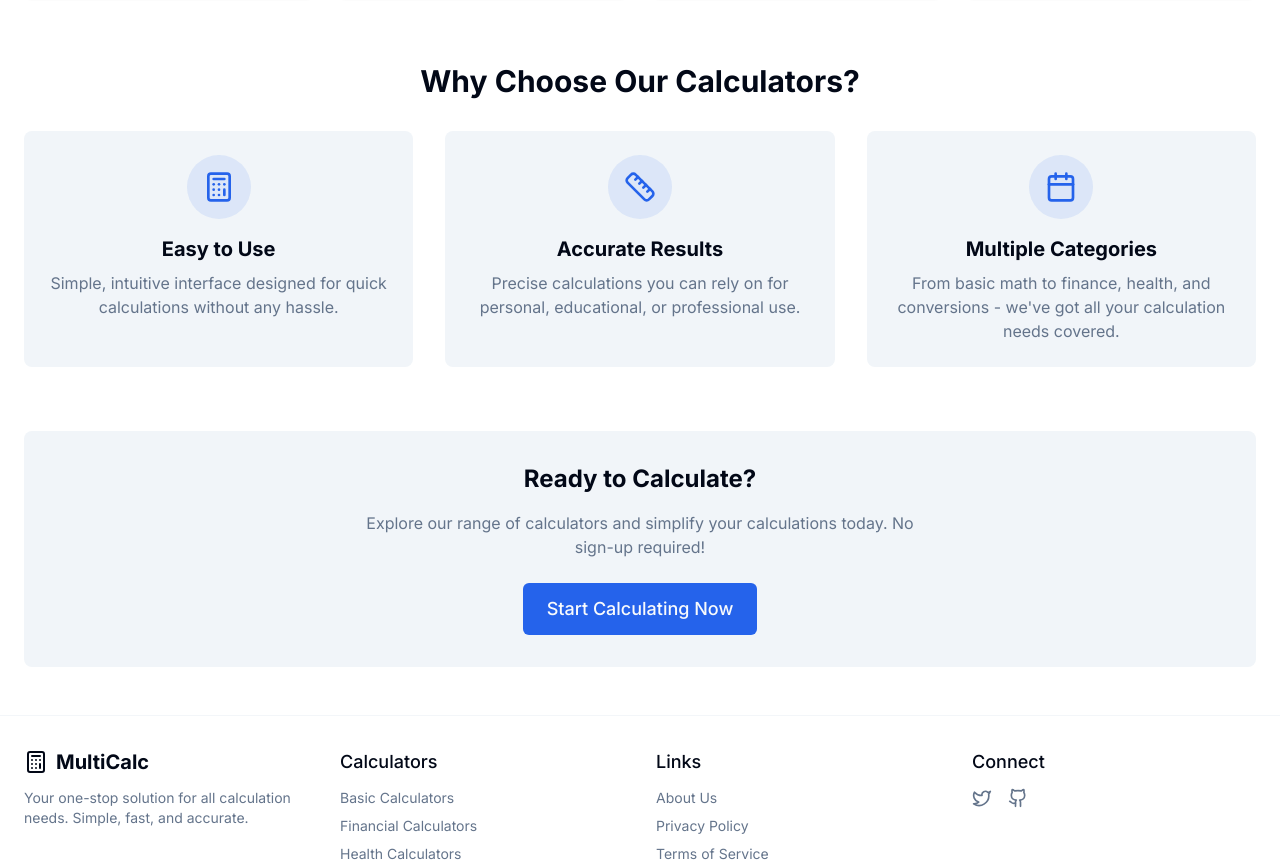
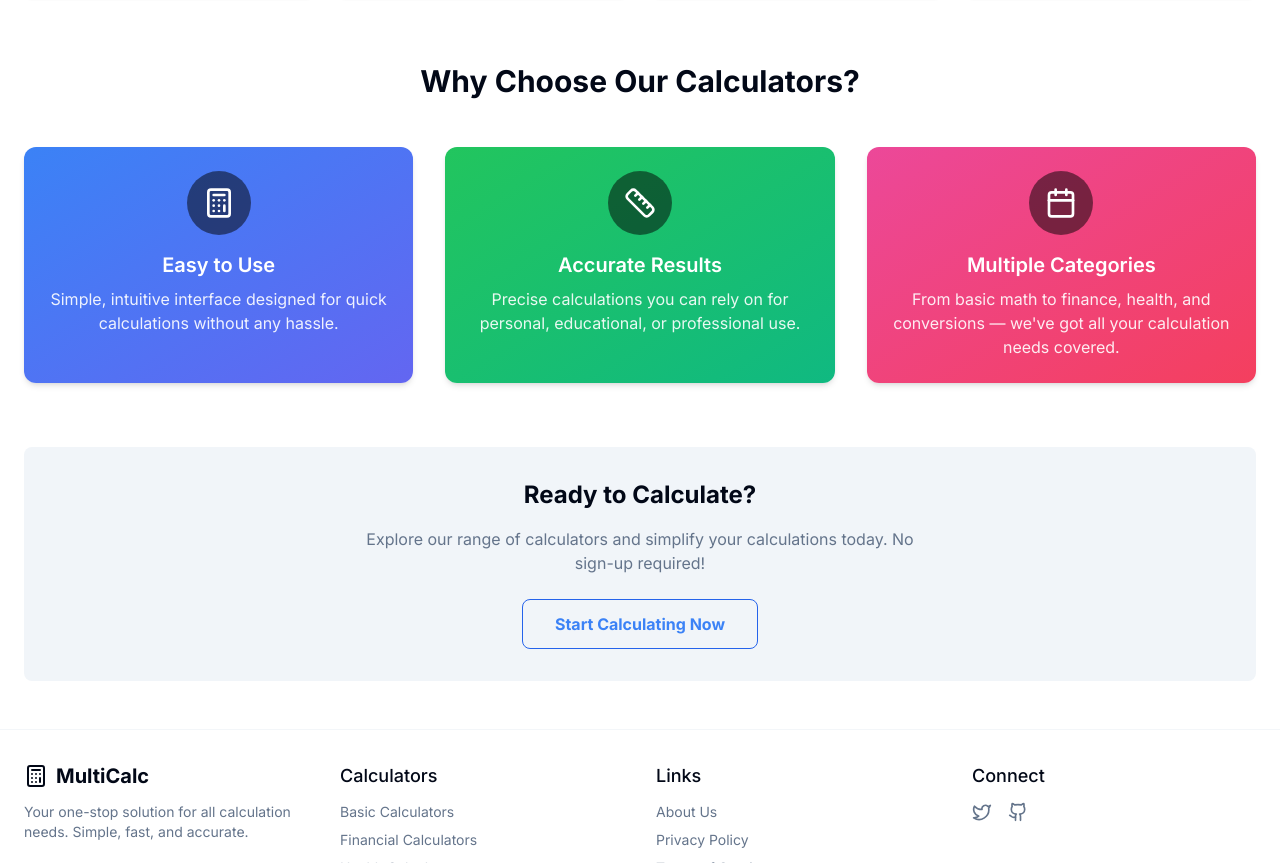
Before and after one commit to codewithdhruba01/MultiCalc, a React (Vite) app: page / in a window 1280 px wide. Shown: the part 1246-2109 px from the top of the page. Built offline with nearby package versions, Linux system fonts and the light colour scheme.

Commit message:
Fix: enhance ui

```diff
--- a/src/pages/Home.tsx
+++ b/src/pages/Home.tsx
@@ -135,33 +135,38 @@ export default function Home() {
 
         {/* Features Section */}
         <section className="mb-16">
-          <h2 className="text-3xl font-bold mb-8 text-center">Why Choose Our Calculators?</h2>
+          <h2 className="text-3xl font-bold mb-12 text-center">Why Choose Our Calculators?</h2>
           <div className="grid grid-cols-1 md:grid-cols-3 gap-8">
-            <div className="text-center p-6 bg-muted rounded-lg">
-              <div className="bg-primary/10 p-3 rounded-full w-16 h-16 flex items-center justify-center mx-auto mb-4">
-                <Calculator className="h-8 w-8 text-primary" />
+            {/* Feature 1 */}
+            <div className="group text-center p-6 bg-gradient-to-br from-blue-500 to-indigo-500 text-white rounded-xl shadow-md hover:shadow-xl transition-all duration-300 hover:-translate-y-1">
+              <div className="bg-black/50 p-4 rounded-full w-16 h-16 flex items-center justify-center mx-auto mb-4 transition-transform duration-300 group-hover:scale-110">
+                <Calculator className="h-8 w-8 text-white" />
               </div>
-              <h3 className="text-xl font-bold mb-2">Easy to Use</h3>
-              <p className="text-muted-foreground">
+              <h3 className="text-xl font-semibold mb-2">Easy to Use</h3>
+              <p className="text-white/90">
                 Simple, intuitive interface designed for quick calculations without any hassle.
               </p>
             </div>
-            <div className="text-center p-6 bg-muted rounded-lg">
-              <div className="bg-primary/10 p-3 rounded-full w-16 h-16 flex items-center justify-center mx-auto mb-4">
-                <Ruler className="h-8 w-8 text-primary" />
+
+            {/* Feature 2 */}
+            <div className="group text-center p-6 bg-gradient-to-br from-green-500 to-emerald-500 text-white rounded-xl shadow-md hover:shadow-xl transition-all duration-300 hover:-translate-y-1">
+              <div className="bg-black/50 p-4 rounded-full w-16 h-16 flex items-center justify-center mx-auto mb-4 transition-transform duration-300 group-hover:scale-110">
+                <Ruler className="h-8 w-8 text-white" />
               </div>
-              <h3 className="text-xl font-bold mb-2">Accurate Results</h3>
-              <p className="text-muted-foreground">
+              <h3 className="text-xl font-semibold mb-2">Accurate Results</h3>
+              <p className="text-white/90">
                 Precise calculations you can rely on for personal, educational, or professional use.
               </p>
             </div>
-            <div className="text-center p-6 bg-muted rounded-lg">
-              <div className="bg-primary/10 p-3 rounded-full w-16 h-16 flex items-center justify-center mx-auto mb-4">
-                <Calendar className="h-8 w-8 text-primary" />
+
+            {/* Feature 3 */}
+            <div className="group text-center p-6 bg-gradient-to-br from-pink-500 to-rose-500 text-white rounded-xl shadow-md hover:shadow-xl transition-all duration-300 hover:-translate-y-1">
+              <div className="bg-black/50 p-4 rounded-full w-16 h-16 flex items-center justify-center mx-auto mb-4 transition-transform duration-300 group-hover:scale-110">
+                <Calendar className="h-8 w-8 text-white" />
               </div>
-              <h3 className="text-xl font-bold mb-2">Multiple Categories</h3>
-              <p className="text-muted-foreground">
-                From basic math to finance, health, and conversions - we've got all your calculation needs covered.
+              <h3 className="text-xl font-semibold mb-2">Multiple Categories</h3>
+              <p className="text-white/90">
+                From basic math to finance, health, and conversions — we've got all your calculation needs covered.
               </p>
             </div>
           </div>
@@ -175,7 +180,7 @@ export default function Home() {
           </p>
           <Link
             to="/basic-calculators"
-            className="inline-flex items-center justify-center rounded-md bg-primary px-6 py-3 text-lg font-medium text-primary-foreground hover:bg-primary/90"
+            className="inline-flex items-center justify-center px-8 py-3 font-bold border border-[#2563EB] text-[#3B82F6] rounded-lg hover:bg-[#2563EB] hover:text-white transition-all duration-300"
           >
             Start Calculating Now
           </Link>
--- a/src/pages/PrivacyPolicy.tsx
+++ b/src/pages/PrivacyPolicy.tsx
@@ -19,7 +19,7 @@ export default function PrivacyPolicy() {
               <div>
                 <h2 className="text-xl font-bold mb-2">Introduction</h2>
                 <p>
-                  Welcome to MultiCalc ("we," "our," or "us"). We are committed to protecting your privacy and ensuring you have a positive experience on our website. This Privacy Policy explains how we collect, use, disclose, and safeguard your information when you visit our website.
+                  Welcome to MultiCalc We are committed to protecting your privacy and ensuring you have a positive experience on our website. This Privacy Policy explains how we collect, use, disclose, and safeguard your information when you visit our website.
                 </p>
                 <p>
                   Please read this Privacy Policy carefully. By accessing or using our website, you acknowledge that you have read, understood, and agree to be bound by all the terms of this Privacy Policy. If you do not agree with the terms of this Privacy Policy, please do not access the website.
```
